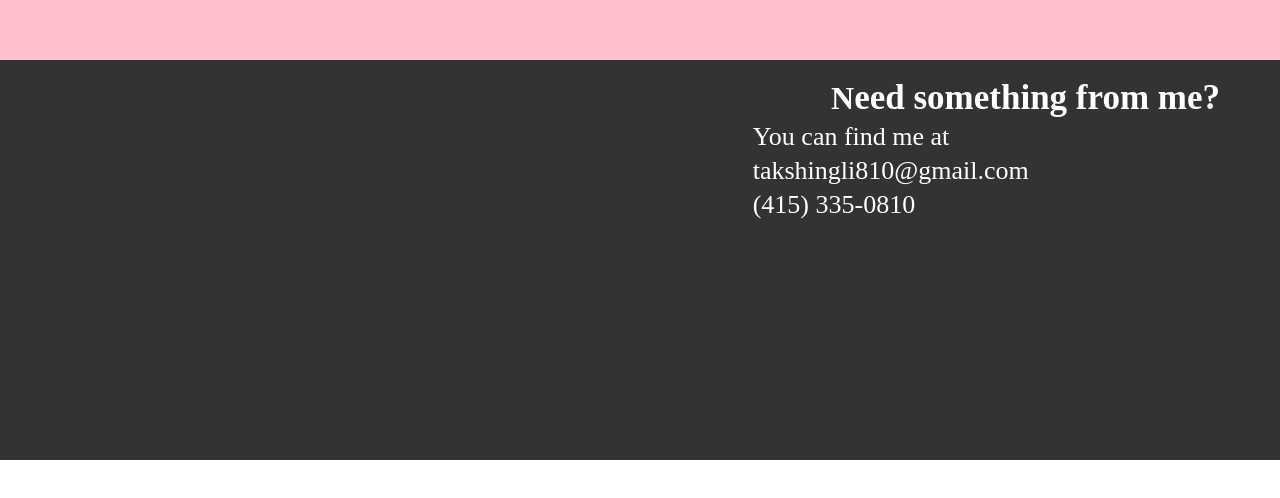
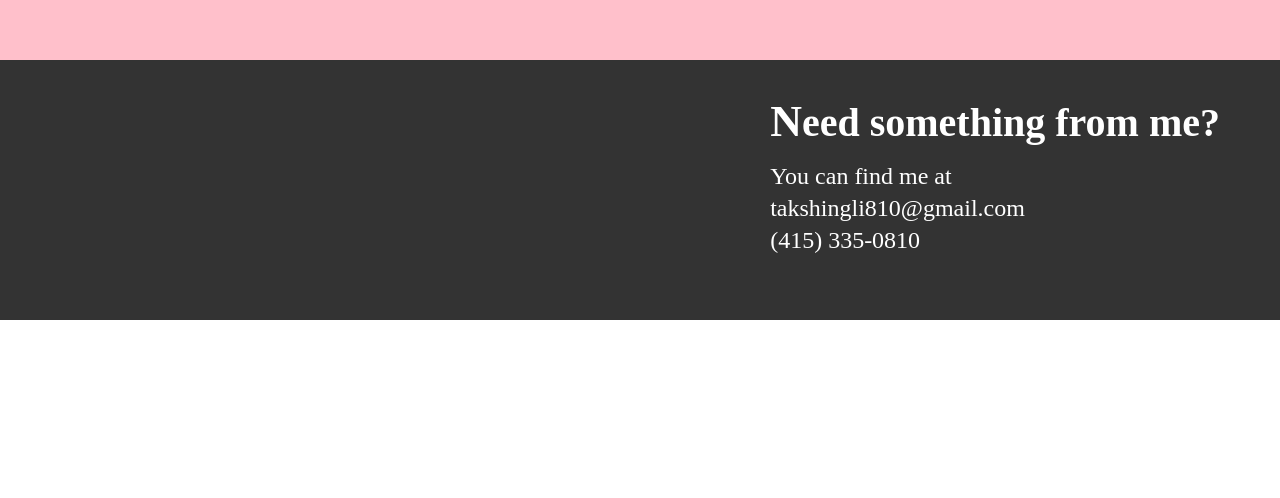
Before and after one commit to takshingli810/Site, a plain HTML site: page index.html in a window 1280 px wide. Shown: the part 940-1438 px from the top of the page. After the commit the page ends 1324 px from the top, so only its background shows below. Drawn offline with nearby package versions, Linux system fonts and the light colour scheme.

Commit message:
fixed footer

```diff
--- a/css/footer.sass
+++ b/css/footer.sass
@@ -1,37 +1,36 @@
 #footer
-  height: 400px
+  height: 260px
   background-color: #333333
   opacity: 1
 
   #footerIntro
-    font-size: 35px
+    font-size: 40px
     font-weight: bold
     color: white
-    padding-top: 20px
     padding-right: 60px
     position: relative
+    left: 0%
+    top: 40px
     float: right
+    clear: left
 
     &:first-letter
-      font-size: 32px
+      font-size: 44px
       color: white
 
 #findMeDiv
-  height: 200px
+  height: 150px
   width: 300px
+  padding: 20px 10px 10px 10px
   position: relative
-  left: 17%
-  top: 60px
+  left: 306px
+  top: 80px
   float: right
+  clear: left
 
-  #line1
-    padding: 4px
-
-  #line2
-    padding: 4px
-
-  #line3
-    padding: 4px
   p
     color: white
-    font-size: 26px
+    font-size: 24px
+
+  .pFooter
+    padding: 4px
--- a/index.html
+++ b/index.html
@@ -37,9 +37,9 @@
       <h1 id="footerIntro">Need something from me?</h1>
 
       <div id="findMeDiv">
-        <p id="line1">You can find me at</p>
-        <p id="line2">takshingli810@gmail.com</p>
-        <p id="line3">(415) 335-0810</p>
+        <p id="line1" class="pFooter">You can find me at</p>
+        <p id="line2" class="pFooter">takshingli810@gmail.com</p>
+        <p id="line3" class="pFooter">(415) 335-0810</p>
       </div>
 
     </footer>
```
Also changed, not shown: css/style.css.
